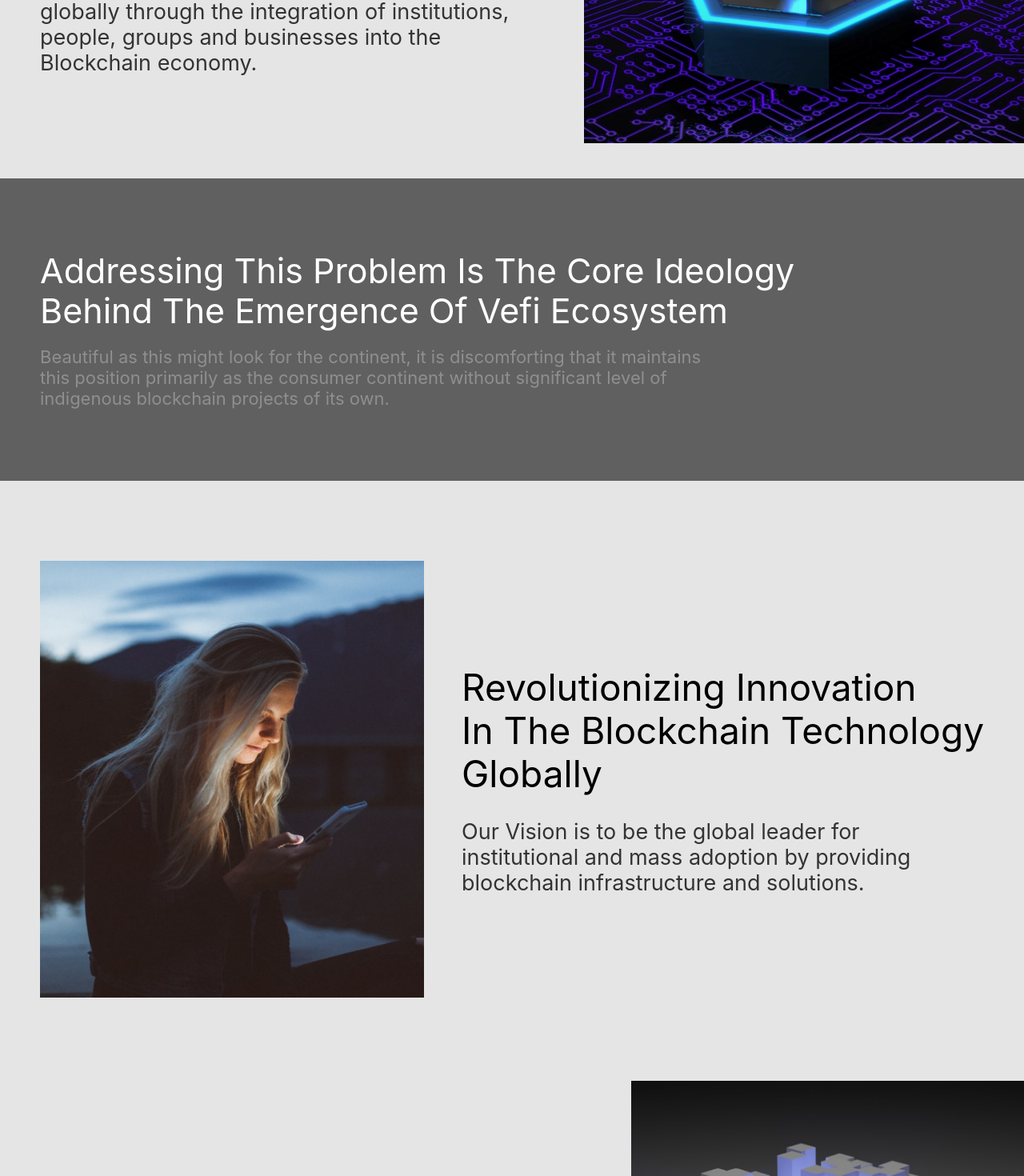
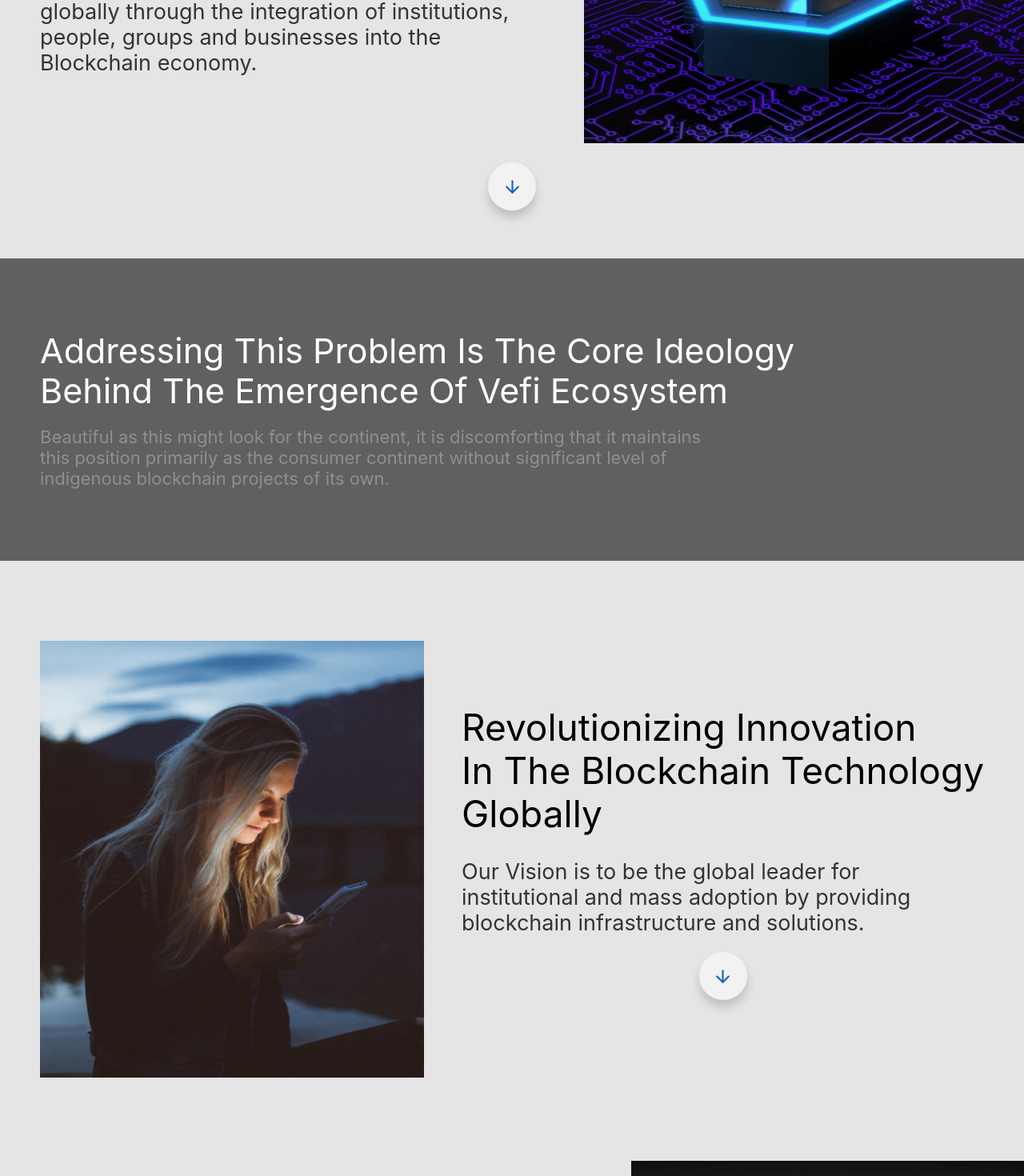
Before and after one commit to Vefi-Ecosystem/ecosystem-website, a Next.js app: page / in a window 1280 px wide. Shown: the part 1316-2786 px from the top of the page at 80% size. Built offline with nearby package versions, Linux system fonts and the light colour scheme.

Commit message:
added down scroll button component

```diff
--- a/components/DescSec.tsx
+++ b/components/DescSec.tsx
@@ -2,6 +2,7 @@ import Image from 'next/image'
 import React from 'react'
 import styled from 'styled-components'
 import Ether from '../assets/images/ethe.png'
+import Scroll from './Scroll'
 
 const Container = styled.div`
 padding: 100px 0 0 50px;
@@ -57,23 +58,25 @@ line-height: 20px;
 
 function DescSec() {
   return (
+    <>
       <Container>
         <div>
           <Title>We are building one of <br />
-the largest Blockchain  <br /> Infrastructure and Solution <br/> company</Title>
+            the largest Blockchain  <br /> Infrastructure and Solution <br /> company</Title>
           <Desc>
-        Our Mission is to Improve the freedom of money <br/> globally through the integration of institutions, <br/> people, groups and businesses into the <br/>Blockchain economy.
+            Our Mission is to Improve the freedom of money <br /> globally through the integration of institutions, <br /> people, groups and businesses into the <br />Blockchain economy.
           </Desc>
         </div>
         <div>
           <Image src={Ether}
             alt='Explanatory image'
-          height= {546}
-          width = {550}
+            height={546}
+            width={550}
           />
         </div>
-
       </Container>
+      <Scroll url="#address" />
+    </>
   )
 }
 
--- a/components/Rev.tsx
+++ b/components/Rev.tsx
@@ -2,6 +2,7 @@ import Image from 'next/image'
 import React from 'react'
 import styled from 'styled-components'
 import Revo from '../assets/images/revo.png'
+import Scroll from './Scroll'
 
 const Container = styled.div`
 padding: 100px 50px 0 50px;
@@ -67,6 +68,8 @@ function Rev() {
 in the Blockchain Technology <br/> Globally</Title>
         <Desc>
         Our Vision is to be the global leader for <br/> institutional and mass adoption by providing <br/> blockchain infrastructure and solutions.        </Desc>
+
+        <Scroll justifyContent="flex-start" url="#change_section" />
       </div>
       <div>
           <Image src={Revo}
```
Lines whose indentation alone changed are shown as unchanged.
